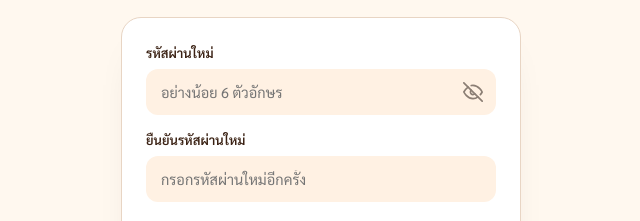
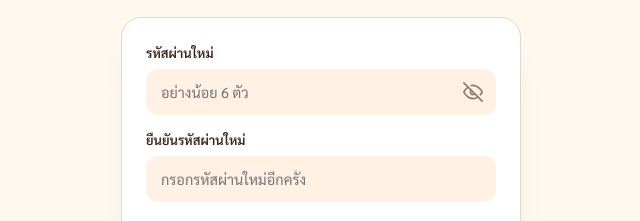
Before and after one commit to tri3256h-del/sutcarrybuddy-reset-password, a plain HTML site: page index.html in a window 1280 px wide. Shown: the part 275-496 px from the top of the page, 319-959 px from the left. Drawn offline with nearby package versions, Linux system fonts and the light colour scheme.

Commit message:
Update index.html

```diff
--- a/index.html
+++ b/index.html
@@ -91,7 +91,7 @@
       <div class="form-view" id="formView">
         <label for="pw1">รหัสผ่านใหม่</label>
         <div class="field">
-          <input id="pw1" type="password" placeholder="อย่างน้อย 6 ตัวอักษร" autocomplete="new-password" />
+          <input id="pw1" type="password" placeholder="อย่างน้อย 6 ตัว" autocomplete="new-password" />
           <button type="button" class="eye" id="eyeBtn" aria-label="แสดง/ซ่อนรหัสผ่าน">
             <!-- ไอคอนตาปิด (eye-off) -->
             <svg id="eyeIcon" width="20" height="20" viewBox="0 0 24 24" fill="none" stroke="#8B7E74" stroke-width="2" stroke-linecap="round" stroke-linejoin="round">
```
